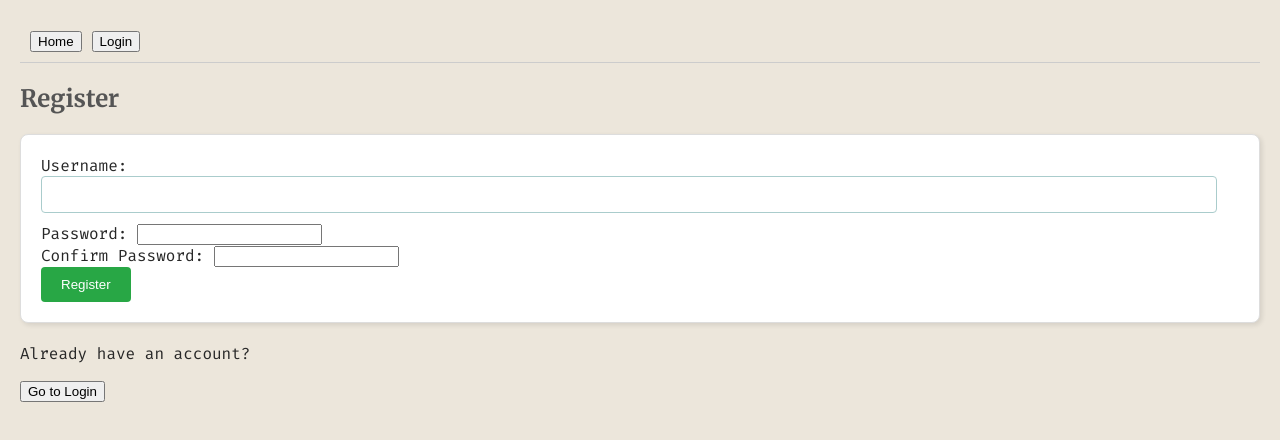
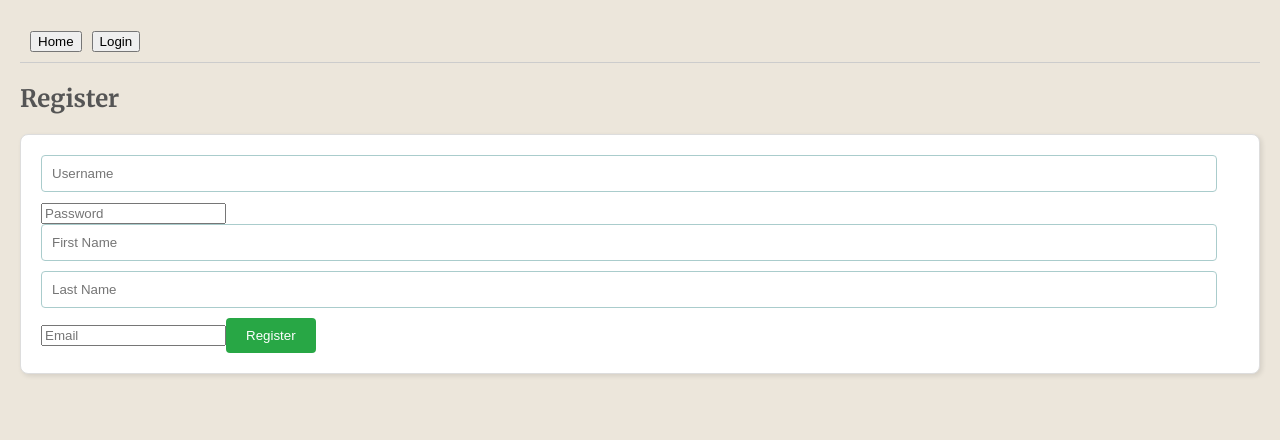
Before and after one commit to aporquis/BasilandByte, a React (Create React App) app in the folder frontend/: page /register in a window 1280 px wide. Shown: the top 440 px of the page. Built offline with nearby package versions, Linux system fonts and the light colour scheme.

Commit message:
edited the registration page to ensure that we a can add email and name

```diff
--- a/frontend/src/Register.js
+++ b/frontend/src/Register.js
@@ -1,83 +1,50 @@
 import React, { useState } from "react";
 import axios from "axios";
-import { useNavigate } from "react-router-dom";
 
 const API_BASE_URL = process.env.REACT_APP_API_BASE_URL;
 
 function Register() {
-    const [username, setUsername] = useState("");
-    const [password, setPassword] = useState("");
-    const [confirmPassword, setConfirmPassword] = useState("");
-    const [message, setMessage] = useState("");
-    const navigate = useNavigate();
+    const [formData, setFormData] = useState({
+        username: "",
+        password: "",
+        first_name: "",          //fields for registering users
+        last_name: "",
+        email: "",
+    });
 
-    // Handle form submission
+    const [error, setError] = useState("");
+    const [successMessage, setSuccessMessage] = useState("");
+
+    const handleChange = (e) => {
+        setFormData({ ...formData, [e.target.name]: e.target.value });
+    };
+
     const handleSubmit = async (e) => {
         e.preventDefault();
-
-        // Ensure passwords match before submitting
-        if (password !== confirmPassword) {
-            setMessage("⚠️ Passwords do not match!");
-            return;
-        }
+        setError("");
+        setSuccessMessage("");
 
         try {
-            const response = await axios.post(`${API_BASE_URL}api/recipes/register/`, {
-                username,
-                password
-            });
-
-            console.log("Registration Response:", response.data); // Debugging
-
-            setMessage("✅ Registration successful! Redirecting to login...");
-
-            // Redirect user to login page after 2 seconds
-            setTimeout(() => navigate("/login"), 2000);
-
-        } catch (error) {
-            console.error("Registration Error:", error.response?.data); // Debugging
-            setMessage(error.response?.data?.error || "⚠️ Registration failed! Try a different username.");
+            const response = await axios.post(`${API_BASE_URL}/api/recipes/register/`, formData);
+            setSuccessMessage("Registration successful! You can now log in.");
+        } catch (err) {
+            setError(err.response?.data?.error || "Registration failed.");
         }
     };
 
     return (
         <div>
             <h2>Register</h2>
-            {message && <p style={{ color: "red" }}>{message}</p>}
+            {error && <p style={{ color: "red" }}>{error}</p>}
+            {successMessage && <p style={{ color: "green" }}>{successMessage}</p>}
             <form onSubmit={handleSubmit}>
-                <div>
-                    <label>Username: </label>
-                    <input
-                        type="text"
-                        value={username}
-                        onChange={(e) => setUsername(e.target.value)}
-                        required
-                    />
-                </div>
-                <div>
-                    <label>Password: </label>
-                    <input
-                        type="password"
-                        value={password}
-                        onChange={(e) => setPassword(e.target.value)}
-                        required
-                    />
-                </div>
-                <div>
-                    <label>Confirm Password: </label>
-                    <input
-                        type="password"
-                        value={confirmPassword}
-                        onChange={(e) => setConfirmPassword(e.target.value)}
-                        required
-                    />
-                </div>
+                <input type="text" name="username" placeholder="Username" onChange={handleChange} required />
+                <input type="password" name="password" placeholder="Password" onChange={handleChange} required />
+                <input type="text" name="first_name" placeholder="First Name" onChange={handleChange} required />
+                <input type="text" name="last_name" placeholder="Last Name" onChange={handleChange} required />
+                <input type="email" name="email" placeholder="Email" onChange={handleChange} required />
                 <button type="submit">Register</button>
             </form>
-            <div style={{ marginTop: "20px" }}>
-                <p>Already have an account?</p>
-                <button onClick={() => navigate("/login")}>Go to Login</button>
-            </div>
         </div>
     );
 }
```
